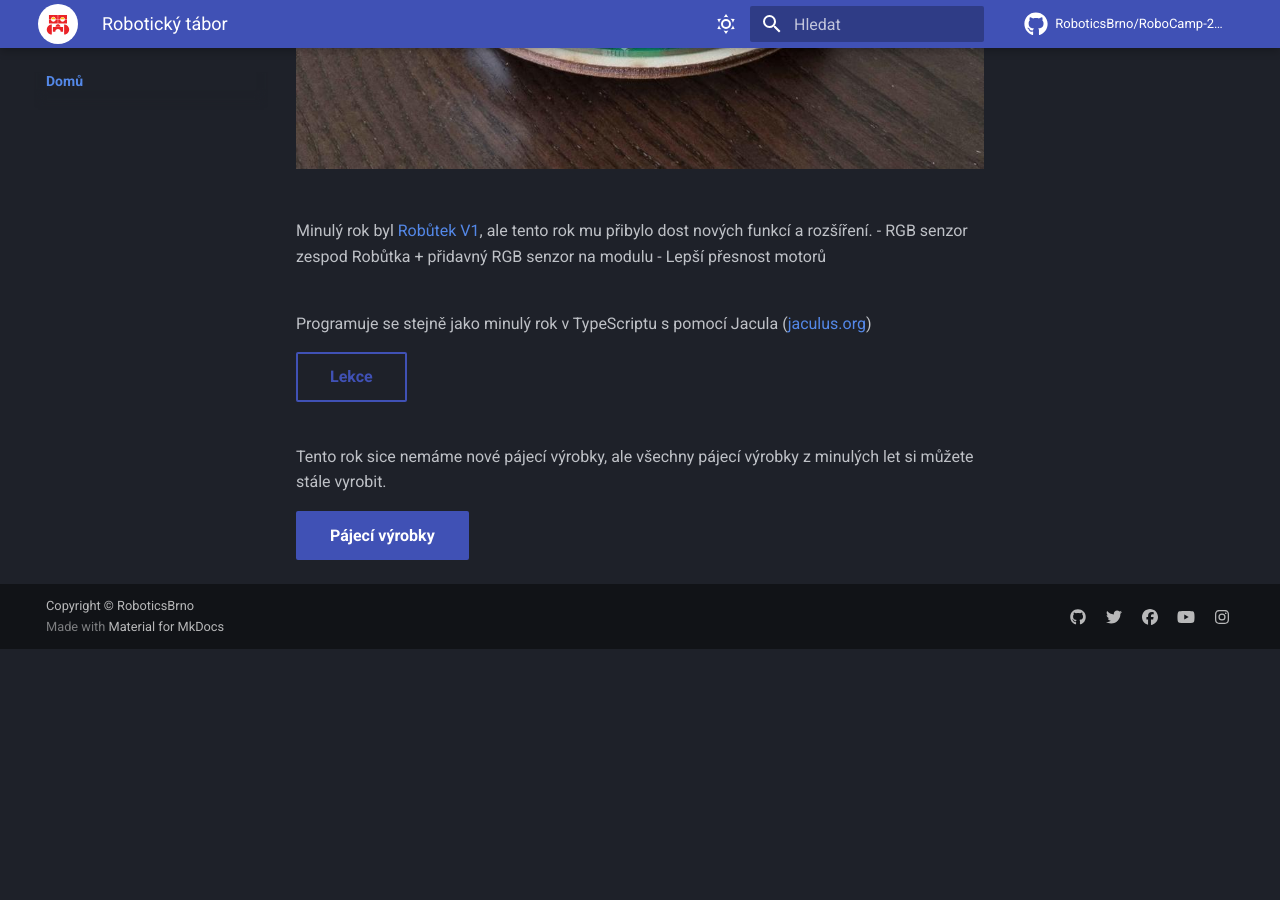
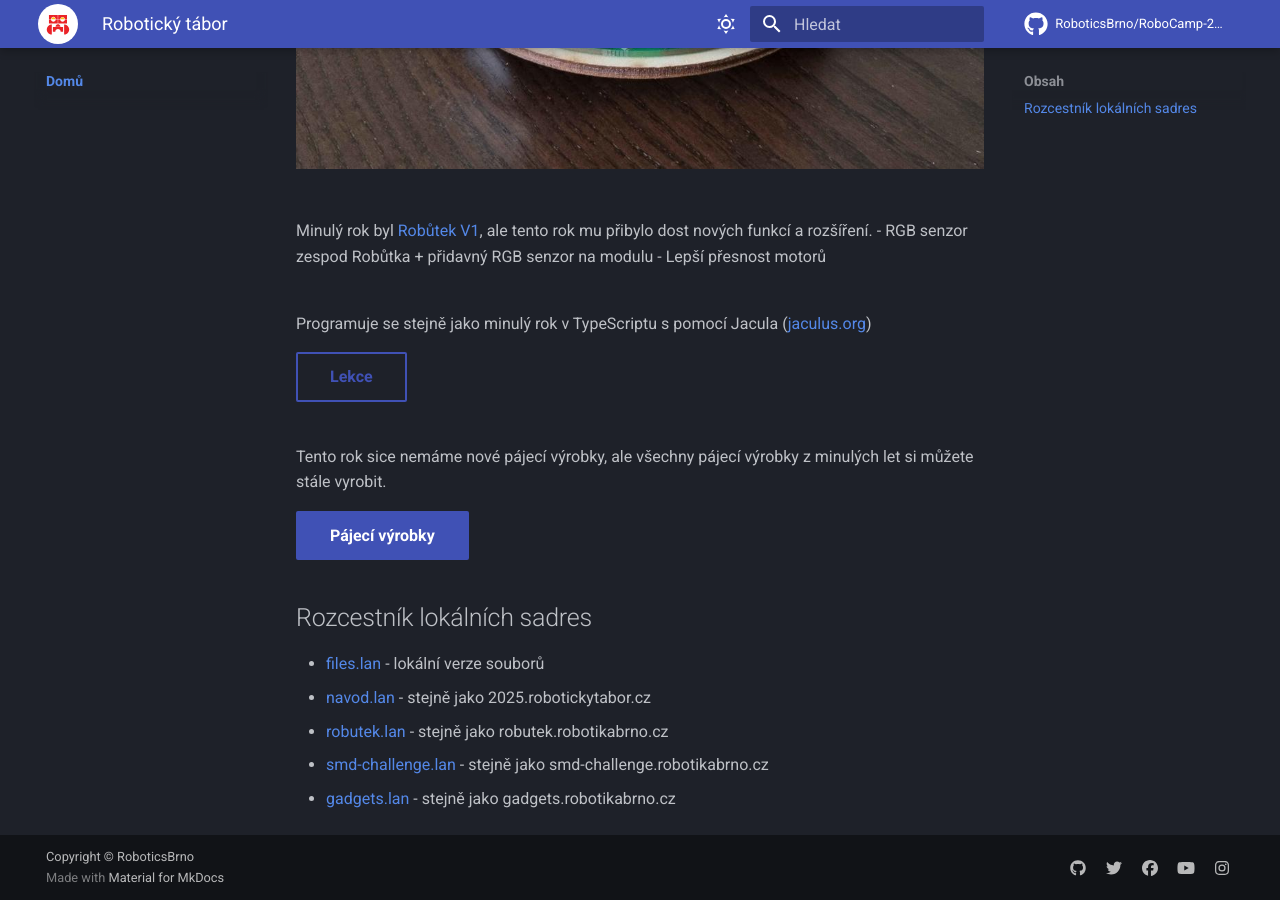
Before and after one commit to RoboticsBrno/RoboCamp-2025, an MkDocs documentation site: the page built from docs/index.md, in a window 1280 px wide and 900 px high, scrolled down 708 px. Built offline with MkDocs 1.6.1 and Material for MkDocs 9.7.7, drawn with Linux system fonts in a browser that asks for light colours; comment, search, counter and statistics services are not loaded; before the commit the page ends 1357 px from its top, so only the background shows below that.

Commit message:
add list of local paths

```diff
--- a/docs/index.md
+++ b/docs/index.md
@@ -24,3 +24,12 @@ Programuje se stejně jako minulý rok v TypeScriptu s pomocí Jacula ([jaculus.
 Tento rok sice nemáme nové pájecí výrobky, ale všechny pájecí výrobky z minulých let si můžete stále vyrobit.
 
 [Pájecí výrobky](https://gadgets.robotikabrno.cz/){ .md-button .md-button--primary }
+
+
+## Rozcestník lokálních sadres
+
+- [files.lan](http://files.lan/) - lokální verze souborů
+- [navod.lan](http://navod.lan/) - stejně jako 2025.robotickytabor.cz
+- [robutek.lan](http://robutek.lan/) - stejně jako robutek.robotikabrno.cz
+- [smd-challenge.lan](http://smd-challenge.lan/) - stejně jako smd-challenge.robotikabrno.cz
+- [gadgets.lan](http://gadgets.lan/) - stejně jako gadgets.robotikabrno.cz
```
